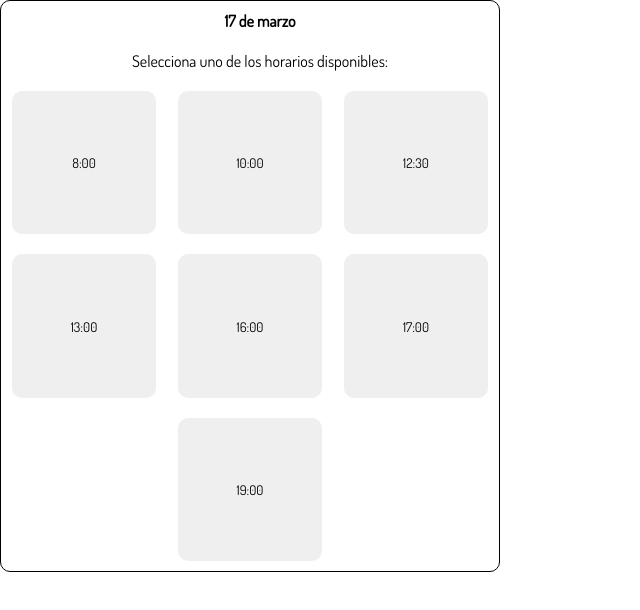
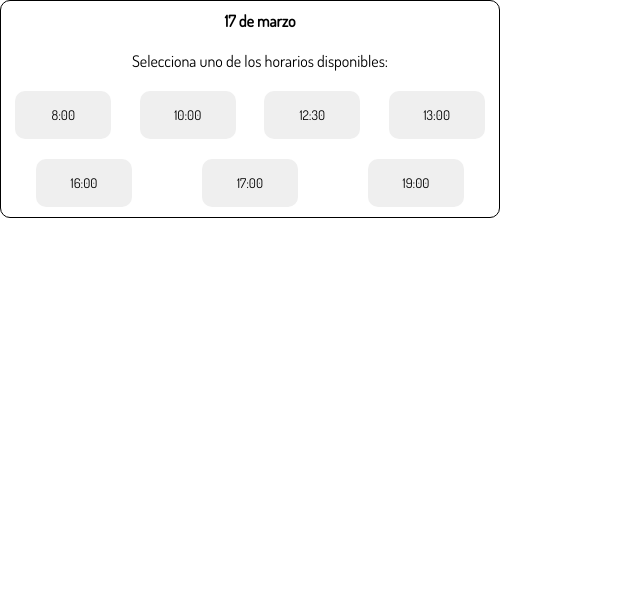
Before and after one commit to Daniel-dadu/PAE_web_platform, a React (Create React App) app in the folder frontend/: page /fernando in a window 1280 px wide. Shown: the top 610 px of the page, without its empty margins (0-640 px from the left). Built offline with nearby package versions, Linux system fonts and the light colour scheme.

Commit message:
Correcion de estilo de los botones de componente-SeleccionarAsesoria

```diff
--- a/frontend/src/components/reusable/SeleccionarHorarioAsesoria/SeleccionarHorarioAsesoria.css
+++ b/frontend/src/components/reusable/SeleccionarHorarioAsesoria/SeleccionarHorarioAsesoria.css
@@ -33,8 +33,8 @@
 }
 
 .seleccionar_horario_asesoria_hour_container{
-    width: 30%;
-    padding-top: 30%;
+    width: 20%;
+    padding-top: 10%;
     position: relative;
     background-color: none;
 }
```
